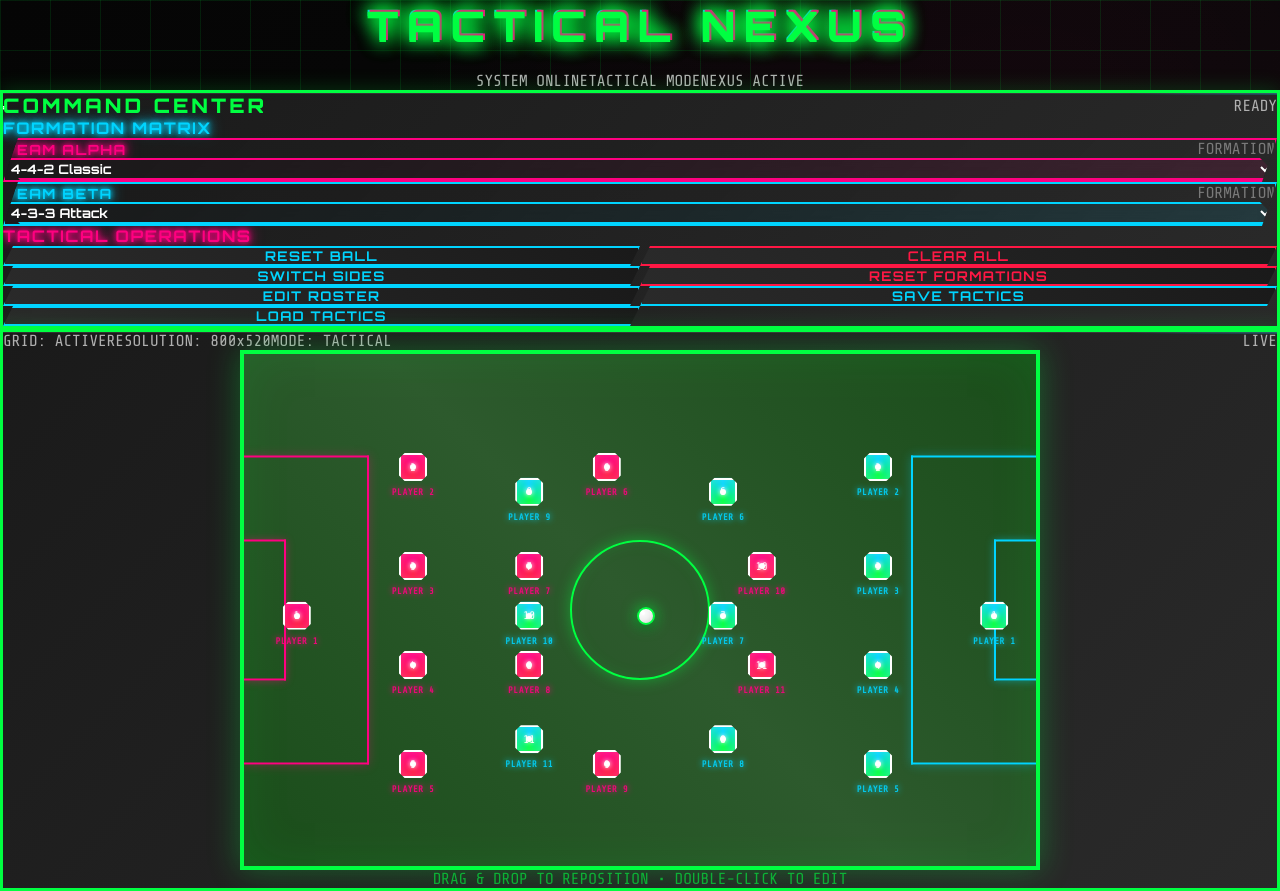
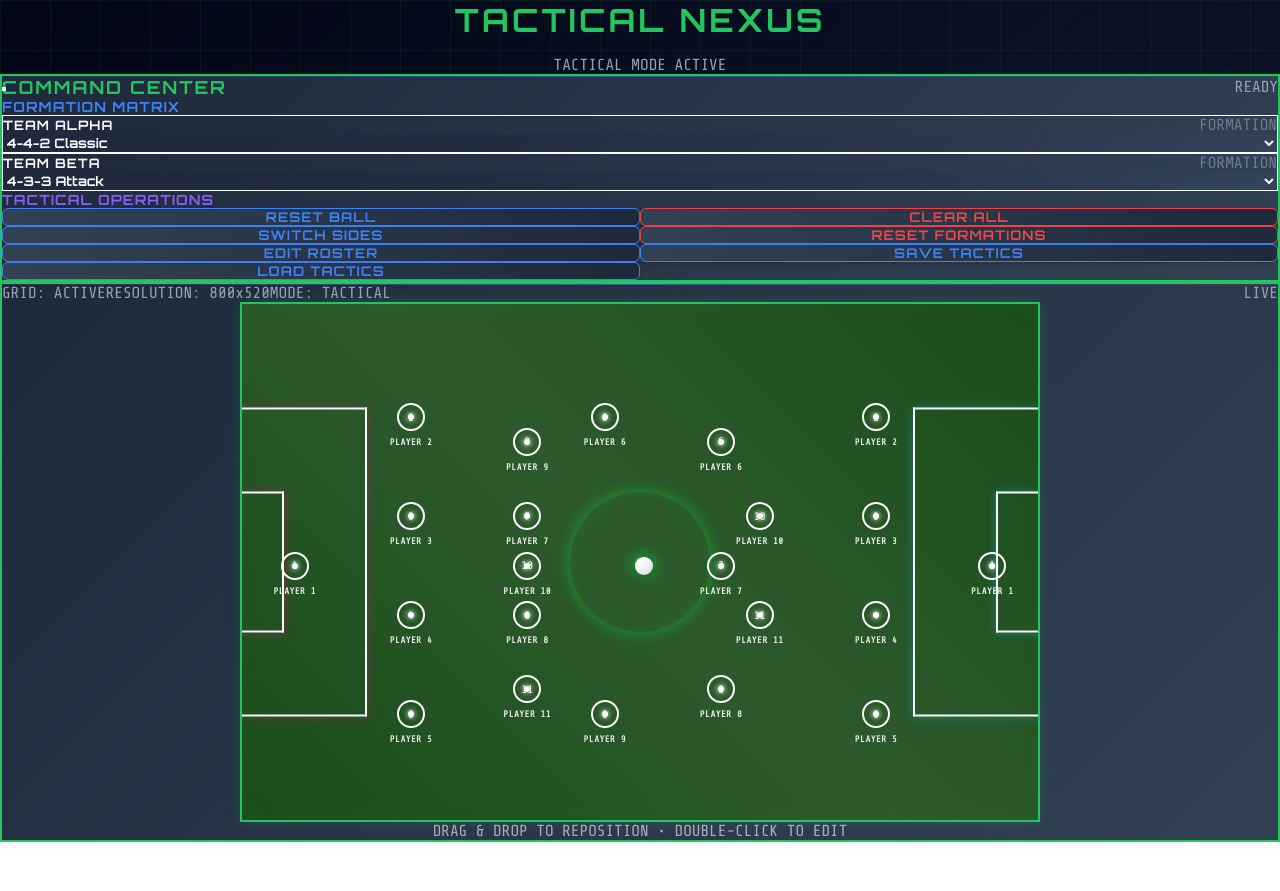
Before and after one commit to kaimrdth/Football-Board, a React (Vite) app: page / in a window 1280 px wide. After the commit the page ends 843 px from the top, so only its background shows below. Built offline with nearby package versions, Linux system fonts and the light colour scheme.

Commit message:
update: 2025-08-04 12:02

```diff
--- a/src/App.tsx
+++ b/src/App.tsx
@@ -18,55 +18,37 @@ function App() {
       </div>
 
       <div className="max-w-7xl mx-auto relative z-10">
-        {/* Glitch title header */}
-        <div className="text-center mb-12 relative">
+        {/* Title header */}
+        <div className="text-center mb-8 relative">
           <div className="inline-block relative">
             <h1
-              className="glitch-text neon-glow"
-              data-text="TACTICAL NEXUS"
               style={{
-                color: 'var(--primary-neon)',
-                fontSize: '42px',
-                fontWeight: '900',
-                letterSpacing: '0.2em',
+                color: 'var(--primary-accent)',
+                fontSize: '32px',
+                fontWeight: '700',
+                letterSpacing: '0.1em',
                 fontFamily: 'Orbitron, monospace',
                 textTransform: 'uppercase',
-                marginBottom: '16px',
-                textShadow: '0 0 20px var(--primary-neon)'
+                marginBottom: '12px'
               }}
             >
               TACTICAL NEXUS
             </h1>
 
-            {/* Animated underline */}
-            <div className="flex justify-center gap-1 mt-4">
-              {Array.from({ length: 8 }, (_, i) => (
-                <div
-                  key={i}
-                  className="h-1 bg-gradient-to-r from-cyan-400 to-pink-400 animate-pulse"
-                  style={{
-                    width: '12px',
-                    animationDelay: `${i * 0.2}s`,
-                    clipPath: 'polygon(20% 0%, 80% 0%, 100% 100%, 0% 100%)'
-                  }}
-                />
-              ))}
+            {/* Simple underline */}
+            <div className="flex justify-center mt-3">
+              <div
+                className="h-0.5 bg-gradient-to-r from-blue-400 to-green-400"
+                style={{ width: '80px' }}
+              />
             </div>
           </div>
 
-          {/* System status indicators */}
-          <div className="flex justify-center gap-6 mt-8 text-xs font-mono">
+          {/* Simple status indicator */}
+          <div className="flex justify-center mt-4 text-xs font-mono">
             <div className="flex items-center gap-2">
-              <div className="w-2 h-2 bg-green-400 rounded-full animate-pulse" />
-              <span style={{ color: 'var(--text-secondary)' }}>SYSTEM ONLINE</span>
-            </div>
-            <div className="flex items-center gap-2">
-              <div className="w-2 h-2 bg-cyan-400 rounded-full animate-pulse" style={{ animationDelay: '0.5s' }} />
-              <span style={{ color: 'var(--text-secondary)' }}>TACTICAL MODE</span>
-            </div>
-            <div className="flex items-center gap-2">
-              <div className="w-2 h-2 bg-pink-400 rounded-full animate-pulse" style={{ animationDelay: '1s' }} />
-              <span style={{ color: 'var(--text-secondary)' }}>NEXUS ACTIVE</span>
+              <div className="w-1.5 h-1.5 bg-green-400 rounded-full" />
+              <span style={{ color: 'var(--text-secondary)' }}>TACTICAL MODE ACTIVE</span>
             </div>
           </div>
         </div>
--- a/src/components/Controls.tsx
+++ b/src/components/Controls.tsx
@@ -50,19 +50,19 @@ const Controls = React.memo(() => {
   }, []);
 
   return (
-    <div className="neo-brutalist-panel p-8 mb-8">
+    <div className="neo-brutalist-panel p-6 mb-6">
       {/* Header with animated elements */}
-      <div className="flex items-center justify-between mb-8">
+      <div className="flex items-center justify-between mb-6">
         <div className="flex items-center gap-4">
           <div className="w-8 h-8 relative">
             <div className="absolute inset-0 border-2 border-cyan-400 animate-spin" style={{ clipPath: 'polygon(0 0, 100% 0, 100% 50%, 0 50%)' }} />
             <div className="absolute inset-0 border-2 border-pink-400 animate-spin" style={{ clipPath: 'polygon(0 50%, 100% 50%, 100% 100%, 0 100%)', animationDirection: 'reverse', animationDelay: '0.5s' }} />
           </div>
-          <h2 className="glitch-text" data-text="COMMAND CENTER" style={{
-            color: 'var(--primary-neon)',
-            fontSize: '20px',
-            fontWeight: '900',
-            letterSpacing: '0.15em',
+          <h2 className="" style={{
+            color: 'var(--primary-accent)',
+            fontSize: '18px',
+            fontWeight: '700',
+            letterSpacing: '0.1em',
             fontFamily: 'Orbitron, monospace',
             textTransform: 'uppercase'
           }}>
@@ -79,17 +79,17 @@ const Controls = React.memo(() => {
         </div>
       </div>
 
-      <div className="grid grid-cols-1 lg:grid-cols-2 gap-8">
+      <div className="grid grid-cols-1 lg:grid-cols-2 gap-6">
         {/* Formation Controls */}
-        <div className="space-y-6">
+        <div className="space-y-4">
           <div className="flex items-center gap-3 mb-4">
             <div className="w-0.5 h-6 bg-gradient-to-b from-cyan-400 to-pink-400" />
-            <h3 className="neon-glow" style={{
-              color: 'var(--accent-cyan)',
-              fontWeight: '700',
-              fontSize: '16px',
+            <h3 style={{
+              color: 'var(--accent-blue)',
+              fontWeight: '600',
+              fontSize: '14px',
               textTransform: 'uppercase',
-              letterSpacing: '0.1em',
+              letterSpacing: '0.08em',
               fontFamily: 'Orbitron, monospace'
             }}>
               FORMATION MATRIX
@@ -103,22 +103,22 @@ const Controls = React.memo(() => {
         </div>
 
         {/* Action Controls */}
-        <div className="space-y-6">
+        <div className="space-y-4">
           <div className="flex items-center gap-3 mb-4">
             <div className="w-0.5 h-6 bg-gradient-to-b from-pink-400 to-green-400" />
-            <h3 className="neon-glow" style={{
-              color: 'var(--secondary-neon)',
-              fontWeight: '700',
-              fontSize: '16px',
+            <h3 style={{
+              color: 'var(--secondary-accent)',
+              fontWeight: '600',
+              fontSize: '14px',
               textTransform: 'uppercase',
-              letterSpacing: '0.1em',
+              letterSpacing: '0.08em',
               fontFamily: 'Orbitron, monospace'
             }}>
               TACTICAL OPERATIONS
             </h3>
           </div>
 
-          <div className="grid grid-cols-2 gap-3">
+          <div className="grid grid-cols-2 gap-4">
             <ControlButton onClick={resetBall}>RESET BALL</ControlButton>
             <ControlButton onClick={clearAll}>CLEAR ALL</ControlButton>
             <ControlButton onClick={switchSides}>SWITCH SIDES</ControlButton>
@@ -162,11 +162,10 @@ const FormationSelector = React.memo(({ team, onFormationChange }: FormationSele
   const teamName = team === 'red' ? 'ALPHA' : 'BETA';
 
   return (
-    <div className="relative p-4 border-2" style={{
+    <div className="relative p-4 border rounded-lg" style={{
       borderColor: teamColor,
-      background: `linear-gradient(135deg, rgba(26, 26, 26, 0.8), rgba(42, 42, 42, 0.6))`,
-      clipPath: 'polygon(15px 0, 100% 0, calc(100% - 15px) 100%, 0 100%)',
-      boxShadow: `0 0 15px ${teamColor}30`
+      background: `linear-gradient(135deg, rgba(30, 41, 59, 0.8), rgba(51, 65, 85, 0.6))`,
+      boxShadow: `0 0 8px ${teamColor}20`
     }}>
       <div className="flex items-center justify-between mb-3">
         <div className="flex items-center gap-2">
@@ -178,12 +177,12 @@ const FormationSelector = React.memo(({ team, onFormationChange }: FormationSele
               boxShadow: `0 0 8px ${teamColor}`
             }}
           />
-          <span className="neon-glow" style={{
+          <span style={{
             color: teamColor,
-            fontWeight: '700',
+            fontWeight: '600',
             textTransform: 'uppercase',
-            fontSize: '14px',
-            letterSpacing: '0.1em',
+            fontSize: '13px',
+            letterSpacing: '0.08em',
             fontFamily: 'Orbitron, monospace'
           }}>
             TEAM {teamName}
@@ -198,14 +197,14 @@ const FormationSelector = React.memo(({ team, onFormationChange }: FormationSele
       <select
         className="formation-selector w-full p-3 text-sm font-bold cursor-pointer"
         style={{
-          background: `linear-gradient(135deg, var(--surface-1), rgba(${team === 'red' ? '255, 0, 128' : '0, 212, 255'}, 0.1))`,
-          border: `2px solid ${teamColor}`,
+          background: `linear-gradient(135deg, var(--surface-1), rgba(${team === 'red' ? '139, 92, 246' : '59, 130, 246'}, 0.05))`,
+          border: `1px solid ${teamColor}`,
           color: 'var(--text-primary)',
           fontSize: '13px',
-          fontWeight: '700',
+          fontWeight: '600',
           fontFamily: 'Orbitron, monospace',
           outline: 'none',
-          backdropFilter: 'blur(8px)'
+          borderRadius: '4px'
         }}
         onChange={(e) => onFormationChange(team, e.target.value as FormationType)}
         defaultValue={team === 'red' ? '4-4-2' : '4-3-3'}
@@ -241,26 +240,26 @@ const ControlButton = React.memo(({ children, onClick }: ControlButtonProps) =>
     typeof children === 'string' && children.includes(action)
   );
 
-  const buttonColor = isDestructive ? 'var(--error-red)' : 'var(--accent-cyan)';
-  const buttonHoverColor = isDestructive ? 'var(--warning-orange)' : 'var(--primary-neon)';
+  const buttonColor = isDestructive ? 'var(--error-red)' : 'var(--accent-blue)';
+  const buttonHoverColor = isDestructive ? 'var(--warning-orange)' : 'var(--primary-accent)';
 
   return (
     <button
-      className="retro-button p-3 text-xs font-bold transition-all duration-300"
+      className="retro-button px-4 py-3 text-xs font-semibold transition-all duration-200"
       onClick={onClick}
       style={{
         background: isHovered
           ? `linear-gradient(45deg, ${buttonHoverColor}, ${buttonColor})`
           : `linear-gradient(45deg, var(--surface-2), var(--surface-1))`,
-        border: `2px solid ${isHovered ? buttonHoverColor : buttonColor}`,
+        border: `1px solid ${isHovered ? buttonHoverColor : buttonColor}`,
         color: isHovered ? 'var(--bg-dark)' : buttonColor,
         fontFamily: 'Orbitron, monospace',
-        letterSpacing: '0.1em',
+        letterSpacing: '0.08em',
         boxShadow: isHovered
-          ? `0 0 20px ${buttonColor}, inset 0 0 20px rgba(255, 255, 255, 0.2)`
-          : `0 4px 8px rgba(0, 0, 0, 0.3)`,
-        transform: isHovered ? 'translateY(-2px)' : 'translateY(0)',
-        textShadow: isHovered ? `0 0 10px ${buttonColor}` : 'none'
+          ? `0 2px 8px ${buttonColor}40, inset 0 0 10px rgba(255, 255, 255, 0.1)`
+          : `0 2px 4px rgba(0, 0, 0, 0.2)`,
+        transform: isHovered ? 'translateY(-1px)' : 'translateY(0)',
+        borderRadius: '6px'
       }}
       onMouseEnter={() => setIsHovered(true)}
       onMouseLeave={() => setIsHovered(false)}
--- a/src/index.css
+++ b/src/index.css
@@ -5,18 +5,18 @@
 @tailwind utilities;
 
 :root {
-  --primary-neon: #00ff41;
-  --secondary-neon: #ff0080;
-  --accent-cyan: #00d4ff;
-  --warning-orange: #ff6b00;
-  --error-red: #ff1744;
-  --bg-dark: #0a0a0a;
-  --bg-darker: #050505;
-  --surface-1: #1a1a1a;
-  --surface-2: #2a2a2a;
-  --text-primary: #ffffff;
-  --text-secondary: #b0b0b0;
-  --grid-color: rgba(0, 255, 65, 0.1);
+  --primary-accent: #22c55e;
+  --secondary-accent: #8b5cf6;
+  --accent-blue: #3b82f6;
+  --warning-orange: #f59e0b;
+  --error-red: #ef4444;
+  --bg-dark: #0f172a;
+  --bg-darker: #020617;
+  --surface-1: #1e293b;
+  --surface-2: #334155;
+  --text-primary: #f8fafc;
+  --text-secondary: #94a3b8;
+  --grid-color: rgba(34, 197, 94, 0.08);
 }
 
 @layer base {
@@ -29,8 +29,8 @@
   body {
     font-family: 'Share Tech Mono', monospace;
     background:
-      radial-gradient(circle at 20% 80%, rgba(0, 255, 65, 0.05) 0%, transparent 50%),
-      radial-gradient(circle at 80% 20%, rgba(255, 0, 128, 0.05) 0%, transparent 50%),
+      radial-gradient(circle at 20% 80%, rgba(34, 197, 94, 0.02) 0%, transparent 50%),
+      radial-gradient(circle at 80% 20%, rgba(139, 92, 246, 0.02) 0%, transparent 50%),
       linear-gradient(135deg, var(--bg-darker) 0%, var(--bg-dark) 100%);
     color: var(--text-primary);
     min-height: 100vh;
@@ -57,11 +57,11 @@
 @layer components {
   .neo-brutalist-panel {
     background: linear-gradient(135deg, var(--surface-1) 0%, var(--surface-2) 100%);
-    border: 3px solid var(--primary-neon);
+    border: 2px solid var(--primary-accent);
     box-shadow:
-      8px 8px 0 var(--primary-neon),
-      0 0 20px rgba(0, 255, 65, 0.2),
-      inset 0 1px 0 rgba(255, 255, 255, 0.1);
+      4px 4px 0 rgba(34, 197, 94, 0.3),
+      0 0 8px rgba(34, 197, 94, 0.1),
+      inset 0 1px 0 rgba(255, 255, 255, 0.05);
     position: relative;
     overflow: hidden;
   }
@@ -72,32 +72,32 @@
     top: 0;
     left: 0;
     right: 0;
-    height: 2px;
-    background: linear-gradient(90deg, transparent, var(--accent-cyan), transparent);
-    animation: scan 3s ease-in-out infinite;
+    height: 1px;
+    background: linear-gradient(90deg, transparent, var(--accent-blue), transparent);
+    opacity: 0.4;
   }
 
   .retro-button {
     font-family: 'Orbitron', monospace;
-    font-weight: 700;
+    font-weight: 600;
     text-transform: uppercase;
-    letter-spacing: 0.1em;
+    letter-spacing: 0.08em;
     background: linear-gradient(45deg, var(--surface-2), var(--surface-1));
-    border: 2px solid var(--accent-cyan);
-    color: var(--accent-cyan);
+    border: 1px solid var(--accent-blue);
+    color: var(--accent-blue);
     position: relative;
     overflow: hidden;
-    transition: all 0.3s cubic-bezier(0.23, 1, 0.32, 1);
-    clip-path: polygon(10px 0, 100% 0, calc(100% - 10px) 100%, 0 100%);
+    transition: all 0.2s ease;
+    border-radius: 6px;
   }
 
   .retro-button:hover {
-    background: linear-gradient(45deg, var(--accent-cyan), var(--primary-neon));
+    background: linear-gradient(45deg, var(--accent-blue), var(--primary-accent));
     color: var(--bg-dark);
     box-shadow:
-      0 0 20px var(--accent-cyan),
-      inset 0 0 20px rgba(255, 255, 255, 0.2);
-    transform: translateY(-2px);
+      0 2px 8px rgba(59, 130, 246, 0.3),
+      inset 0 0 10px rgba(255, 255, 255, 0.1);
+    transform: translateY(-1px);
   }
 
   .retro-button::before {
@@ -122,37 +122,37 @@
         45deg,
         transparent,
         transparent 2px,
-        rgba(0, 255, 65, 0.03) 2px,
-        rgba(0, 255, 65, 0.03) 4px
+        rgba(34, 197, 94, 0.02) 2px,
+        rgba(34, 197, 94, 0.02) 4px
       );
-    border: 4px solid var(--primary-neon);
+    border: 2px solid var(--primary-accent);
     box-shadow:
-      0 0 30px rgba(0, 255, 65, 0.3),
-      inset 0 0 50px rgba(0, 255, 65, 0.1);
+      0 0 12px rgba(34, 197, 94, 0.2),
+      inset 0 0 20px rgba(34, 197, 94, 0.05);
     position: relative;
   }
 
   .pitch-neo::after {
     content: 'TACTICAL GRID';
     position: absolute;
-    top: -35px;
+    top: -28px;
     left: 0;
     font-family: 'Orbitron', monospace;
-    font-size: 12px;
-    font-weight: 900;
-    color: var(--primary-neon);
-    letter-spacing: 0.2em;
-    text-shadow: 0 0 10px var(--primary-neon);
+    font-size: 11px;
+    font-weight: 600;
+    color: var(--primary-accent);
+    letter-spacing: 0.1em;
+    opacity: 0.8;
   }
 
   .player-neo {
-    background: conic-gradient(from 0deg, var(--secondary-neon), var(--accent-cyan), var(--secondary-neon));
-    border: 3px solid var(--text-primary);
+    background: conic-gradient(from 0deg, var(--secondary-accent), var(--accent-blue), var(--secondary-accent));
+    border: 2px solid var(--text-primary);
     box-shadow:
-      0 0 15px rgba(255, 0, 128, 0.5),
-      inset 0 0 10px rgba(255, 255, 255, 0.2);
+      0 0 8px rgba(139, 92, 246, 0.3),
+      inset 0 0 5px rgba(255, 255, 255, 0.1);
     position: relative;
-    clip-path: polygon(20% 0%, 80% 0%, 100% 20%, 100% 80%, 80% 100%, 20% 100%, 0% 80%, 0% 20%);
+    border-radius: 50%;
   }
 
   .player-neo::before {
@@ -170,10 +170,10 @@
 
   .ball-neo {
     background: radial-gradient(circle at 30% 30%, #ffffff, #e0e0e0, #b0b0b0);
-    border: 2px solid var(--primary-neon);
+    border: 1px solid var(--primary-accent);
     box-shadow:
-      0 0 15px rgba(0, 255, 65, 0.6),
-      0 4px 8px rgba(0, 0, 0, 0.3);
+      0 0 6px rgba(34, 197, 94, 0.3),
+      0 2px 4px rgba(0, 0, 0, 0.2);
     position: relative;
   }
 
@@ -190,19 +190,19 @@
   }
 
   .formation-selector {
-    background: linear-gradient(135deg, var(--surface-1), rgba(0, 255, 65, 0.1));
-    border: 2px solid var(--primary-neon);
+    background: linear-gradient(135deg, var(--surface-1), rgba(34, 197, 94, 0.05));
+    border: 1px solid var(--primary-accent);
     color: var(--text-primary);
     font-family: 'Orbitron', monospace;
-    font-weight: 700;
-    clip-path: polygon(0 0, calc(100% - 15px) 0, 100% 15px, 100% 100%, 15px 100%, 0 calc(100% - 15px));
+    font-weight: 600;
+    border-radius: 4px;
   }
 
   .formation-selector:focus {
     outline: none;
     box-shadow:
-      0 0 0 3px rgba(0, 255, 65, 0.3),
-      0 0 20px rgba(0, 255, 65, 0.5);
+      0 0 0 2px rgba(34, 197, 94, 0.3),
+      0 0 8px rgba(34, 197, 94, 0.2);
   }
 
   .scan-line {
```
